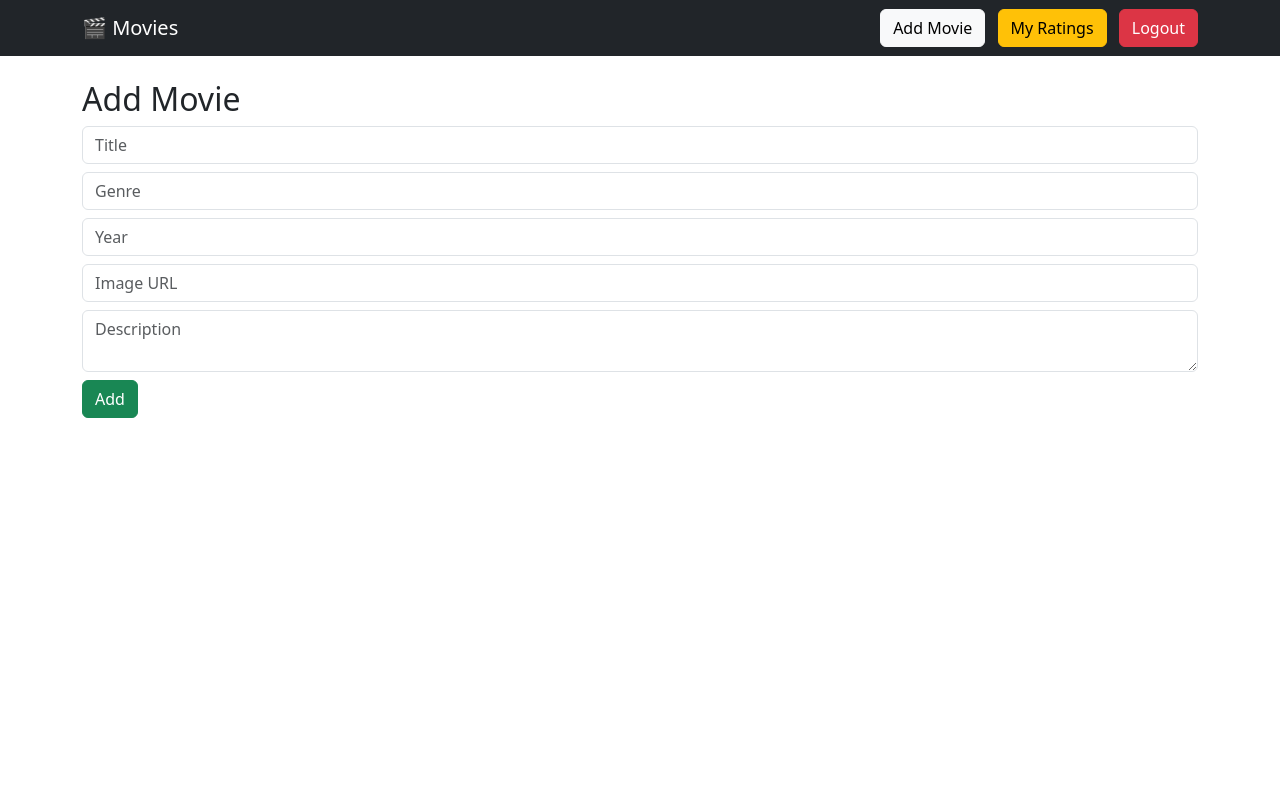
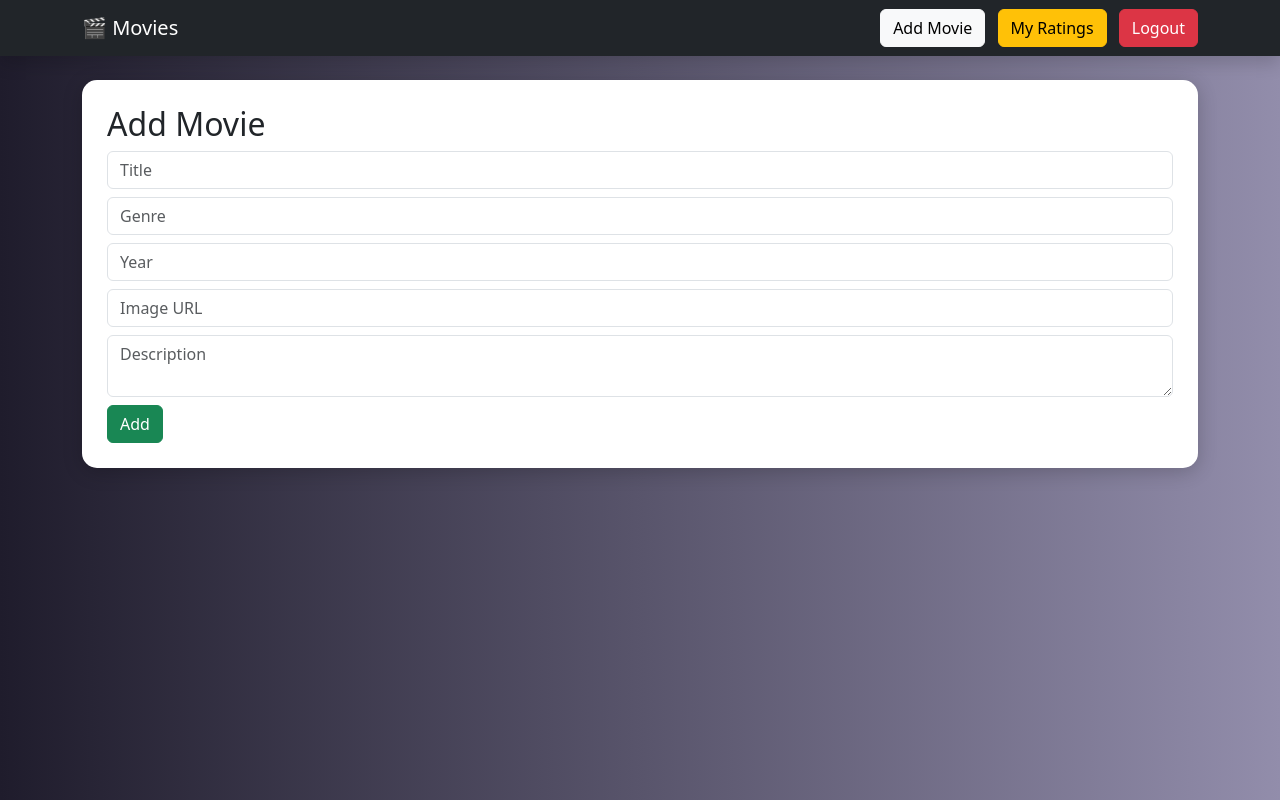
Before and after one commit to shathaalessa/movie-project, a Django app: page /add/ in a window 1280 px wide. Run offline with Django 5.2, Linux system fonts and the light colour scheme; a user stored in the database is signed in.

Commit message:
Update layout.html

```diff
--- a/movies/templates/movies/layout.html
+++ b/movies/templates/movies/layout.html
@@ -5,10 +5,25 @@
     <title>Movie App</title>
 
     <link href="https://cdn.jsdelivr.net/npm/bootstrap@5.3.0/dist/css/bootstrap.min.css" rel="stylesheet">
+
+    <style>
+        body {
+            background: linear-gradient(to right, #1f1c2c, #928dab);
+            min-height: 100vh;
+        }
+
+        .content-box {
+            background: white;
+            padding: 25px;
+            border-radius: 15px;
+            box-shadow: 0 4px 20px rgba(0,0,0,0.2);
+        }
+    </style>
 </head>
+
 <body>
 
-<nav class="navbar navbar-expand-lg navbar-dark bg-dark">
+<nav class="navbar navbar-expand-lg navbar-dark bg-dark shadow">
     <div class="container">
         <a class="navbar-brand" href="{% url 'movies:movie_list' %}">🎬 Movies</a>
 
@@ -21,8 +36,10 @@
 </nav>
 
 <div class="container mt-4">
-    {% block content %}
-    {% endblock %}
+    <div class="content-box">
+        {% block content %}
+        {% endblock %}
+    </div>
 </div>
 
 </body>
```
